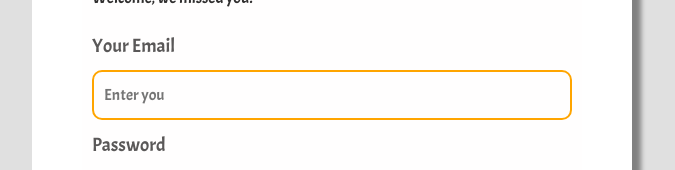
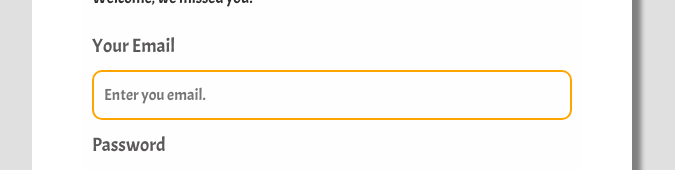
Before and after one commit to karleoncristophe/form, a React (Create React App) app in the folder client/: page / in a window 1280 px wide. Shown: the part 208-378 px from the top of the page, without its empty margins (308-983 px from the left). Built offline with nearby package versions, Linux system fonts and the light colour scheme.

Commit message:
new ui added

```diff
--- a/client/src/pages/CreateAccount.jsx
+++ b/client/src/pages/CreateAccount.jsx
@@ -146,20 +146,20 @@ const CrateAccount = () => {
                   <TextInput>Name</TextInput>
                   <Input
                      autoFocus
-                     placeholder="Type a Name"
+                     placeholder="Type a name."
                      value={name}
                      onChange={e => setName(e.target.value)}
                   />
                   <TextInput>Email</TextInput>
                   <Input
-                     placeholder="Type a Email"
+                     placeholder="Type a email."
                      value={email}
                      onChange={e => setEmail(e.target.value)}
                   />
                   <TextInput>Password</TextInput>
                   <Input
                      type="password"
-                     placeholder="Type a Password"
+                     placeholder="Type a password."
                      value={password}
                      onChange={e => setPassword(e.target.value)}
                   />
--- a/client/src/pages/LogIn.jsx
+++ b/client/src/pages/LogIn.jsx
@@ -190,7 +190,7 @@ const LogIn = () => {
                <TextInput>Your Email</TextInput>
                <Input
                   autoFocus
-                  placeholder="Enter you "
+                  placeholder="Enter you email. "
                   value={email}
                   onChange={e => setEmail(e.target.value)}
                />
```
